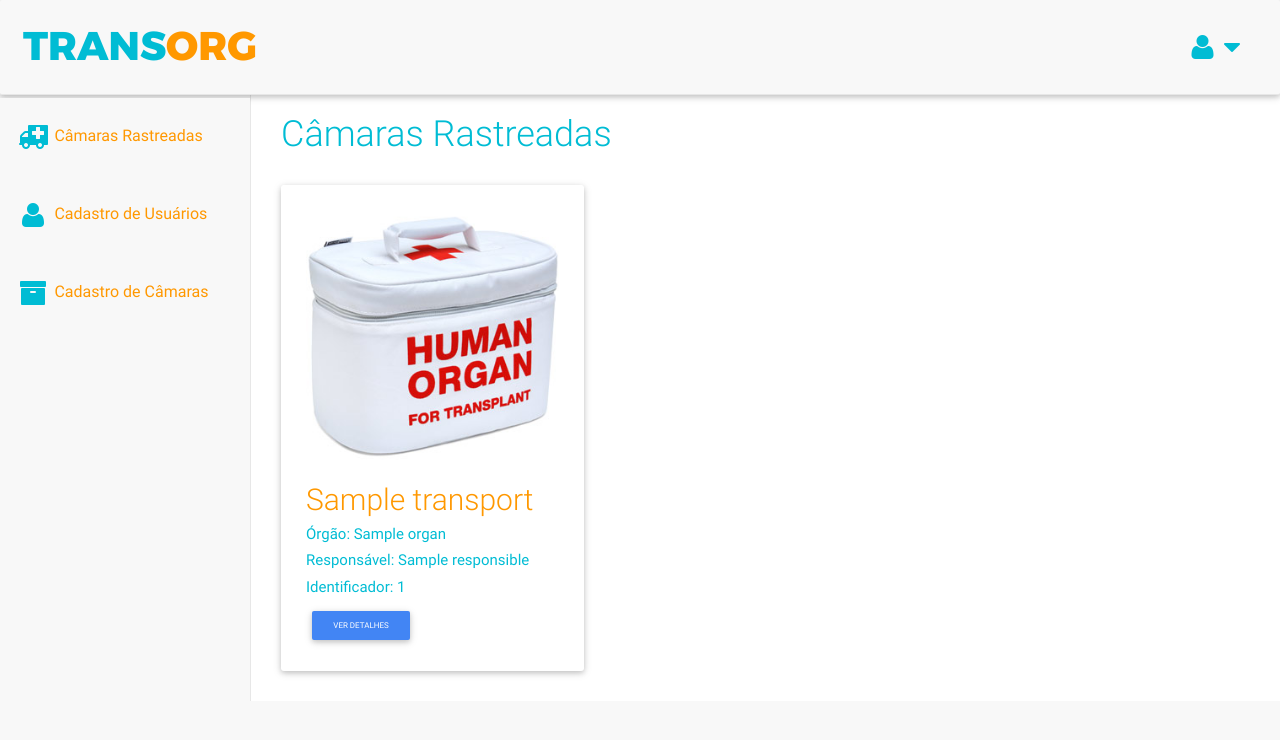
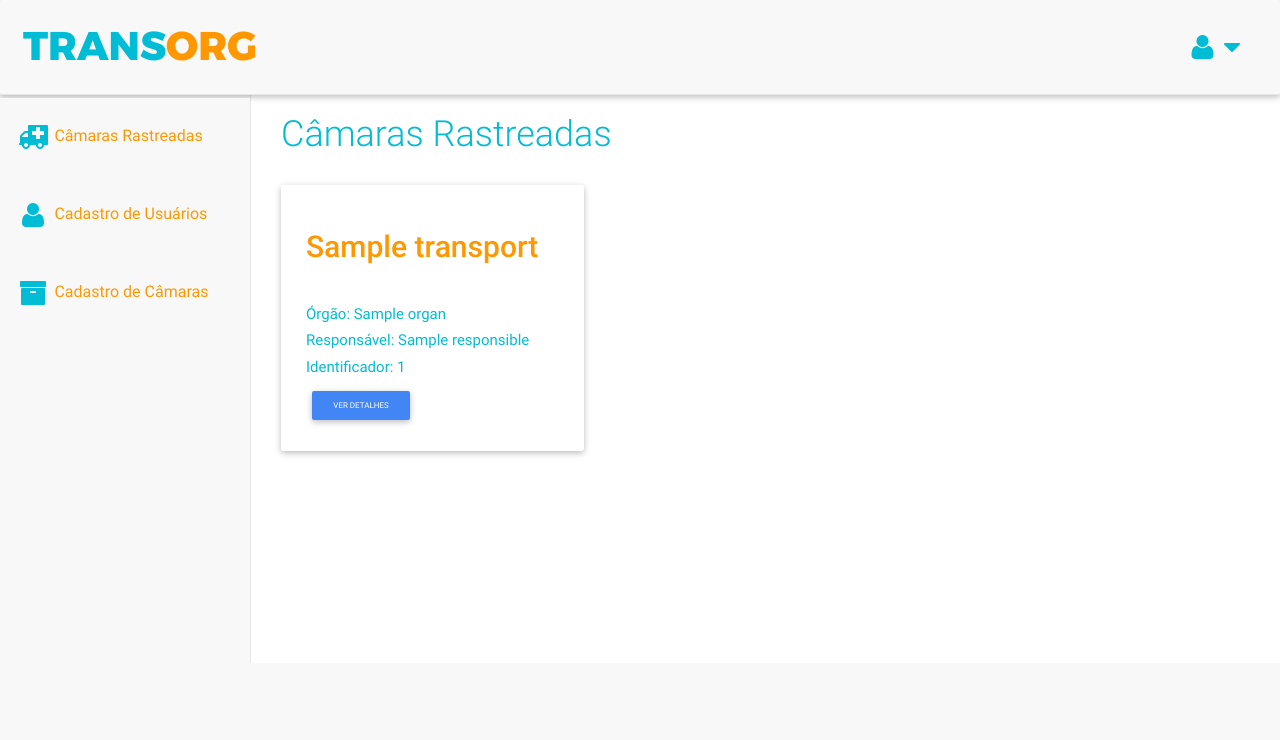
Before and after one commit to TransportadoraOrgaos/pi2-transport_orgaos, a Django app: page / in a window 1280 px wide. Shown: the top 740 px of the page. Run offline with Django 3.2, Linux system fonts and the light colour scheme; tables that the repository leaves empty hold one stand-in row (values such as "Sample post"); a database or web service that is not in the repository returns one stand-in record (values such as "Sample title"); data that the repository does not hold is empty; some libraries are stand-ins or nearby versions.

Commit message:
Pequenos ajustes de layout

```diff
--- a/transportadora_orgaos/static/css/main.css
+++ b/transportadora_orgaos/static/css/main.css
@@ -6,6 +6,11 @@
 html, body {
     max-width: 100%;
     overflow-x: hidden;
+    overflow-y: hidden;
+}
+
+#page-wrapper{
+    height: 100%;
 }
 
 p{
@@ -73,3 +78,7 @@ p{
     color: #cc0000;
     font-weight: 500;
 }
+
+#camara-name{
+    font-weight: 500;
+}
--- a/transportadora_orgaos/templates/base.html
+++ b/transportadora_orgaos/templates/base.html
@@ -124,13 +124,14 @@
                             <div class="col-md-4">
                                 <!--Card-->
                                 <div class="card">
-                                    <!--Card image-->
-                                    <img class="img-fluid" src="{% static "images/transportadora.jpg" %}" alt="Card image cap">
+                                    <!--Card image
+                                    <img class="img-fluid" src="{% static "images/transportadora.jpg" %}" alt="Card image cap">-->
 
                                     <!--Card content-->
                                     <div class="card-body">
                                         <!--Title-->
-                                        <h2 class="card-title">{{camara.name}}</h2>
+                                        <h2 id="camara-name" class="card-title">{{camara.name}}</h2>
+                                        <br>
                                         <p>Órgão: {{ camara.organ }}</p>
                                         <p>Responsável: {{ camara.responsible }}</p>
                                         <p>Identificador: {{ camara.id }}</p>
```
